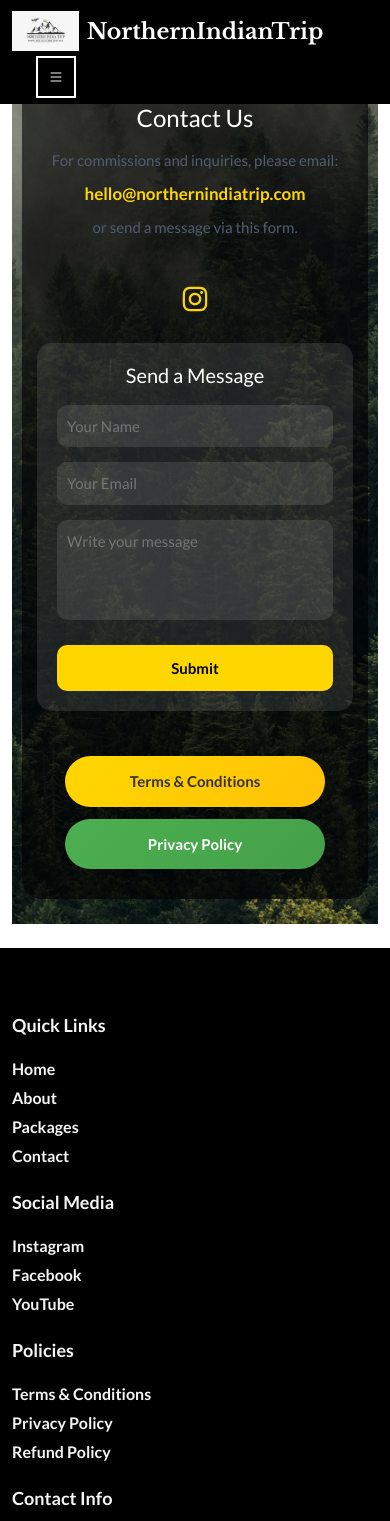
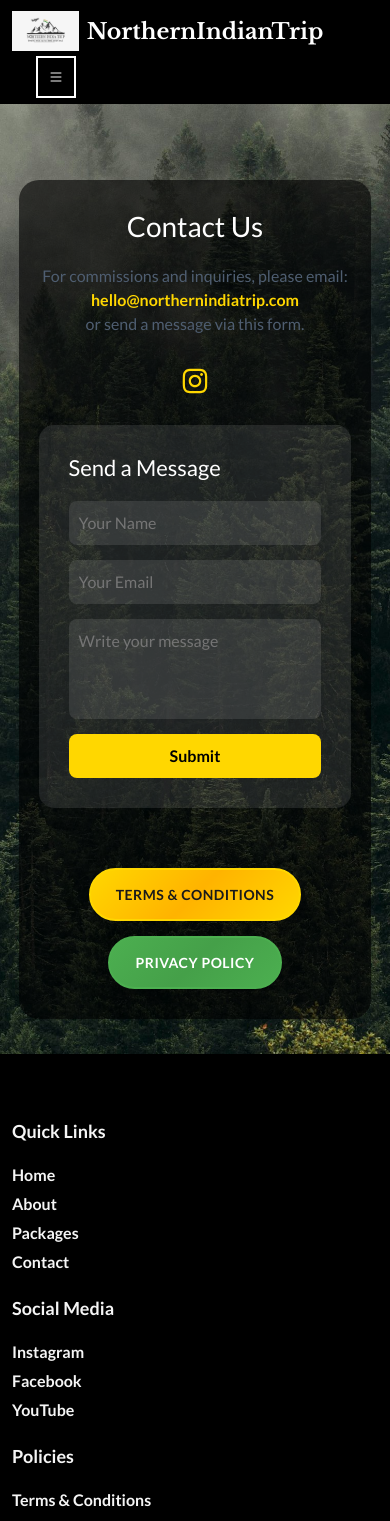
Before and after one commit to shubhamchand84/TravelAndTourismFinal, a React (Create React App) app: page /contact in a window 390 px wide. Shown: the top 1521 px of the page. Built offline with nearby package versions, Linux system fonts and the light colour scheme.

Commit message:
contact page css

```diff
--- a/src/App.js
+++ b/src/App.js
@@ -25,7 +25,6 @@ function App() {
   return (
     <>
       <Header />
-      <div className="container mt-4 mb-4">
       <Routes>
         <Route path="/" element={<Home />} />
         <Route path="/upload" element={<ImageUpload />} />
@@ -42,7 +41,6 @@ function App() {
         <Route path="/terms" element={<TermsConditionsPage />} />
         <Route path="/privacy" element={<PrivacyPolicyPage />} />
       </Routes>
-      </div>
       <Footer />
     </>
   );
--- a/src/pages/Contact/Contact.css
+++ b/src/pages/Contact/Contact.css
@@ -5,6 +5,10 @@
   justify-content: center;
   position: relative;
   color: #fff;
+  padding-top: 100px;
+  /* Added to shift content below navbar */
+  margin-top: 20px;
+  /* Added extra spacing */
 }
 
 .contact-overlay {
@@ -96,59 +100,125 @@
   color: #90ee90;
 }
 
-/* Legal Links Section */
+/* Legal Links Section - Beautiful Styling */
 .legal-links {
   display: flex;
   justify-content: center;
-  gap: 20px;
-  margin-top: 30px;
-  margin-bottom: 20px;
+  gap: 25px;
+  margin-top: 40px;
+  width: 100%;
   flex-wrap: wrap;
-  width: 100%;
 }
 
 .legal-link {
-  padding: 15px 30px;
+  padding: 18px 35px;
   border-radius: 50px;
   text-decoration: none;
-  font-weight: bold;
+  font-weight: 700;
   font-size: 16px;
-  transition: all 0.3s ease;
-  box-shadow: 0 4px 15px rgba(0, 0, 0, 0.2);
+  transition: all 0.4s cubic-bezier(0.175, 0.885, 0.32, 1.275);
+  box-shadow: 0 8px 25px rgba(0, 0, 0, 0.3);
+  border: none;
+  cursor: pointer;
+  font-family: inherit;
+  text-transform: uppercase;
+  letter-spacing: 0.5px;
+  position: relative;
+  overflow: hidden;
+}
+
+.legal-link::before {
+  content: '';
+  position: absolute;
+  top: 0;
+  left: -100%;
+  width: 100%;
+  height: 100%;
+  background: linear-gradient(90deg, transparent, rgba(255, 255, 255, 0.2), transparent);
+  transition: left 0.5s;
+}
+
+.legal-link:hover::before {
+  left: 100%;
 }
 
 .terms-link {
-  background: linear-gradient(135deg, #ffd700, #ffc107);
-  color: #333;
+  background: linear-gradient(135deg, #ffd700, #ffb300, #ffd700);
+  color: #1a1a1a;
+  border: 2px solid #ffd700;
 }
 
 .terms-link:hover {
-  transform: translateY(-2px);
-  box-shadow: 0 6px 20px rgba(255, 215, 0, 0.4);
+  transform: translateY(-5px) scale(1.05);
+  box-shadow: 0 15px 35px rgba(255, 215, 0, 0.4);
+  background: linear-gradient(135deg, #ffb300, #ffd700, #ffb300);
 }
 
 .privacy-link {
-  background: linear-gradient(135deg, #4CAF50, #45a049);
-  color: #fff;
+  background: linear-gradient(135deg, #4CAF50, #45a049, #4CAF50);
+  color: #ffffff;
+  border: 2px solid #4CAF50;
 }
 
 .privacy-link:hover {
-  transform: translateY(-2px);
-  box-shadow: 0 6px 20px rgba(76, 175, 80, 0.4);
+  transform: translateY(-5px) scale(1.05);
+  box-shadow: 0 15px 35px rgba(76, 175, 80, 0.4);
+  background: linear-gradient(135deg, #45a049, #4CAF50, #45a049);
 }
 
-/* Mobile responsive adjustments */
+.legal-link:active {
+  transform: translateY(-2px) scale(1.02);
+}
+
+/* Responsive adjustments - maintaining desktop layout on smaller screens */
 @media (max-width: 768px) {
   .contact-container {
-    padding-top: 60px;
-    padding-bottom: 20px;
+    padding: 20px;
+    padding-top: 120px;
+    /* Increased top padding for mobile */
     align-items: flex-start;
+    min-height: auto;
   }
 
   .contact-overlay {
-    padding: 25px 20px;
-    margin: 15px;
+    padding: 40px 30px;
+    margin: 20px 0;
     width: 95%;
+    max-width: 800px;
+  }
+
+  .contact-info {
+    flex: 1 1 45%;
+    min-width: 250px;
+  }
+
+  .contact-form {
+    flex: 1 1 45%;
+    min-width: 250px;
+  }
+
+  .legal-links {
+    margin-top: 40px;
+    gap: 20px;
+  }
+
+  .legal-link {
+    padding: 16px 30px;
+    font-size: 15px;
+    min-width: 200px;
+  }
+}
+
+@media (max-width: 480px) {
+  .contact-container {
+    padding: 15px;
+    padding-top: 140px;
+    /* Increased top padding for small mobile */
+  }
+
+  .contact-overlay {
+    padding: 30px 20px;
+    width: 98%;
     flex-direction: column;
     gap: 30px;
   }
@@ -158,366 +228,43 @@
     text-align: center;
   }
 
-  .contact-info h2 {
-    font-size: 26px;
-    margin-bottom: 18px;
+  .contact-form {
+    flex: 1 1 100%;
   }
 
-  .contact-info p {
-    font-size: 16px;
-    line-height: 1.6;
-  }
-
-  .contact-email {
-    font-size: 18px;
-    padding: 8px 0;
-    display: inline-block;
-  }
-
-  .instagram-icon {
-    margin-top: 20px;
-    font-size: 32px;
-  }
-
-  .contact-form {
-    flex: 1 1 100%;
-    padding: 25px;
-  }
-
-  .contact-form h3 {
-    font-size: 22px;
-    margin-bottom: 20px;
-    text-align: center;
-  }
-
-  .contact-form form {
-    gap: 18px;
-  }
-
-  .contact-form input,
-  .contact-form textarea {
-    padding: 12px;
-    font-size: 16px;
-    border-radius: 10px;
-  }
-
-  .contact-form textarea {
-    height: 120px;
-  }
-
-  .contact-form button {
-    padding: 14px;
-    font-size: 16px;
-    border-radius: 10px;
-    margin-top: 10px;
-  }
-
-  /* Legal Links Section */
   .legal-links {
-    flex-direction: column;
-    align-items: center;
+    flex-direction: row;
+    justify-content: center;
     gap: 15px;
-    margin-top: 25px;
-    margin-bottom: 15px;
-    padding: 0 20px;
-  }
-
-  .legal-link {
-    padding: 16px 30px;
-    font-size: 16px;
-    width: 280px;
-    text-align: center;
-    border-radius: 50px;
-  }
-}
-
-@media (max-width: 480px) {
-  .contact-container {
-    padding-top: 50px;
-    padding-bottom: 15px;
-  }
-
-  .contact-overlay {
-    padding: 20px 15px;
-    margin: 10px;
-    width: 98%;
-    gap: 25px;
-  }
-
-  .contact-info h2 {
-    font-size: 24px;
-    margin-bottom: 15px;
-  }
-
-  .contact-info p {
-    font-size: 15px;
-  }
-
-  .contact-email {
-    font-size: 17px;
-  }
-
-  .instagram-icon {
-    margin-top: 18px;
-    font-size: 30px;
-  }
-
-  .contact-form {
-    padding: 20px;
-  }
-
-  .contact-form h3 {
-    font-size: 20px;
-    margin-bottom: 18px;
-  }
-
-  .contact-form form {
-    gap: 15px;
-  }
-
-  .contact-form input,
-  .contact-form textarea {
-    padding: 10px;
-    font-size: 15px;
-  }
-
-  .contact-form textarea {
-    height: 100px;
-  }
-
-  .contact-form button {
-    padding: 12px;
-    font-size: 15px;
-  }
-
-  /* Legal Links Section */
-  .legal-links {
-    margin-top: 20px;
-    margin-bottom: 10px;
-    padding: 0 15px;
-    gap: 12px;
+    margin-top: 30px;
   }
 
   .legal-link {
     padding: 14px 25px;
-    font-size: 15px;
-    width: 260px;
+    font-size: 14px;
+    min-width: 160px;
+    flex: 0 1 auto;
   }
 }
 
 @media (max-width: 360px) {
   .contact-container {
-    padding-top: 45px;
-    padding-bottom: 10px;
+    padding-top: 150px;
+    /* Increased top padding for very small screens */
   }
 
   .contact-overlay {
-    padding: 18px 12px;
-    margin: 8px;
-    width: 99%;
-    gap: 20px;
+    padding: 25px 15px;
   }
 
-  .contact-info h2 {
-    font-size: 22px;
-    margin-bottom: 12px;
-  }
-
-  .contact-info p {
-    font-size: 14px;
-  }
-
-  .contact-email {
-    font-size: 16px;
-  }
-
-  .instagram-icon {
-    margin-top: 15px;
-    font-size: 28px;
-  }
-
-  .contact-form {
-    padding: 18px;
-  }
-
-  .contact-form h3 {
-    font-size: 18px;
-    margin-bottom: 15px;
-  }
-
-  .contact-form form {
-    gap: 12px;
-  }
-
-  .contact-form input,
-  .contact-form textarea {
-    padding: 8px;
-    font-size: 14px;
-  }
-
-  .contact-form textarea {
-    height: 90px;
-  }
-
-  .contact-form button {
-    padding: 10px;
-    font-size: 14px;
-  }
-
-  /* Legal Links Section */
   .legal-links {
-    margin-top: 18px;
-    margin-bottom: 8px;
-    padding: 0 12px;
-    gap: 10px;
+    flex-direction: column;
+    align-items: center;
+    gap: 15px;
   }
 
   .legal-link {
-    padding: 12px 20px;
-    font-size: 14px;
-    width: 240px;
+    width: 100%;
+    max-width: 250px;
   }
 }
-
-/* Desktop Layout Optimization */
-@media (min-width: 1024px) {
-  .contact-overlay {
-    padding: 60px;
-    max-width: 1200px;
-    gap: 50px;
-  }
-
-  .contact-info {
-    flex: 1 1 350px;
-  }
-
-  .contact-info h2 {
-    font-size: 32px;
-    margin-bottom: 25px;
-  }
-
-  .contact-info p {
-    font-size: 18px;
-    line-height: 1.7;
-  }
-
-  .contact-email {
-    font-size: 20px;
-    padding: 10px 0;
-  }
-
-  .instagram-icon {
-    margin-top: 25px;
-    font-size: 36px;
-  }
-
-  .contact-form {
-    flex: 1 1 350px;
-    padding: 35px;
-  }
-
-  .contact-form h3 {
-    font-size: 24px;
-    margin-bottom: 25px;
-  }
-
-  .contact-form form {
-    gap: 20px;
-  }
-
-  .contact-form input,
-  .contact-form textarea {
-    padding: 12px;
-    font-size: 16px;
-  }
-
-  .contact-form textarea {
-    height: 120px;
-  }
-
-  .contact-form button {
-    padding: 12px;
-    font-size: 16px;
-  }
-
-  .legal-links {
-    margin-top: 40px;
-    margin-bottom: 30px;
-    gap: 25px;
-  }
-
-  .legal-link {
-    padding: 18px 35px;
-    font-size: 17px;
-  }
-}
-
-/* Large Desktop Layout */
-@media (min-width: 1440px) {
-  .contact-overlay {
-    padding: 70px;
-    max-width: 1400px;
-    gap: 60px;
-  }
-
-  .contact-info {
-    flex: 1 1 400px;
-  }
-
-  .contact-info h2 {
-    font-size: 36px;
-    margin-bottom: 30px;
-  }
-
-  .contact-info p {
-    font-size: 19px;
-  }
-
-  .contact-email {
-    font-size: 22px;
-  }
-
-  .instagram-icon {
-    font-size: 40px;
-  }
-
-  .contact-form {
-    flex: 1 1 400px;
-    padding: 40px;
-  }
-
-  .contact-form h3 {
-    font-size: 26px;
-    margin-bottom: 30px;
-  }
-
-  .contact-form form {
-    gap: 25px;
-  }
-
-  .contact-form input,
-  .contact-form textarea {
-    padding: 15px;
-    font-size: 17px;
-  }
-
-  .contact-form textarea {
-    height: 140px;
-  }
-
-  .contact-form button {
-    padding: 15px;
-    font-size: 17px;
-  }
-
-  .legal-links {
-    margin-top: 50px;
-    margin-bottom: 40px;
-    gap: 30px;
-  }
-
-  .legal-link {
-    padding: 20px 40px;
-    font-size: 18px;
-  }
-}
--- a/src/pages/Contact/Contact.jsx
+++ b/src/pages/Contact/Contact.jsx
@@ -1,5 +1,6 @@
 import React, { useState } from "react";
 import { FaInstagram } from "react-icons/fa";
+import { useNavigate } from "react-router-dom";
 import emailjs from "@emailjs/browser";
 import "./Contact.css";
 import backgroundImage from "../../assets/images/contact/background.jpeg";
@@ -12,6 +13,7 @@ const Contact = () => {
   });
 
   const [submitted, setSubmitted] = useState(false);
+  const navigate = useNavigate();
 
   const handleChange = (e) => {
     setForm({ ...form, [e.target.name]: e.target.value });
@@ -37,6 +39,16 @@ const Contact = () => {
       email: "",
       message: "",
     });
+  };
+
+  const handleTermsClick = (e) => {
+    e.preventDefault();
+    navigate("/terms");
+  };
+
+  const handlePrivacyClick = (e) => {
+    e.preventDefault();
+    navigate("/privacy");
   };
 
   return (
@@ -107,12 +119,12 @@ const Contact = () => {
         </div>
 
         <div className="legal-links">
-          <a href="/terms" className="legal-link terms-link">
+          <button onClick={handleTermsClick} className="legal-link terms-link">
             Terms & Conditions
-          </a>
-          <a href="/privacy" className="legal-link privacy-link">
+          </button>
+          <button onClick={handlePrivacyClick} className="legal-link privacy-link">
             Privacy Policy
-          </a>
+          </button>
         </div>
       </div>
     </div>
```
Lines whose indentation alone changed are shown as unchanged.
